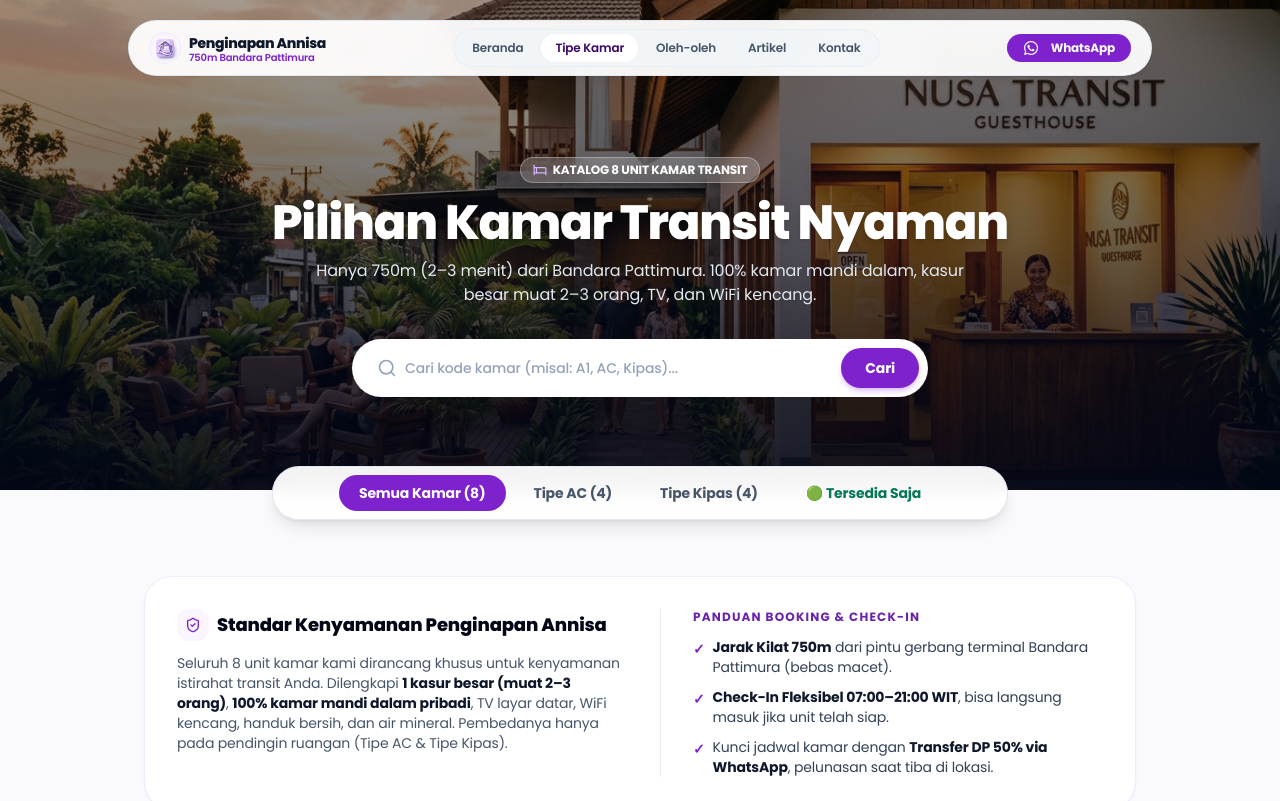
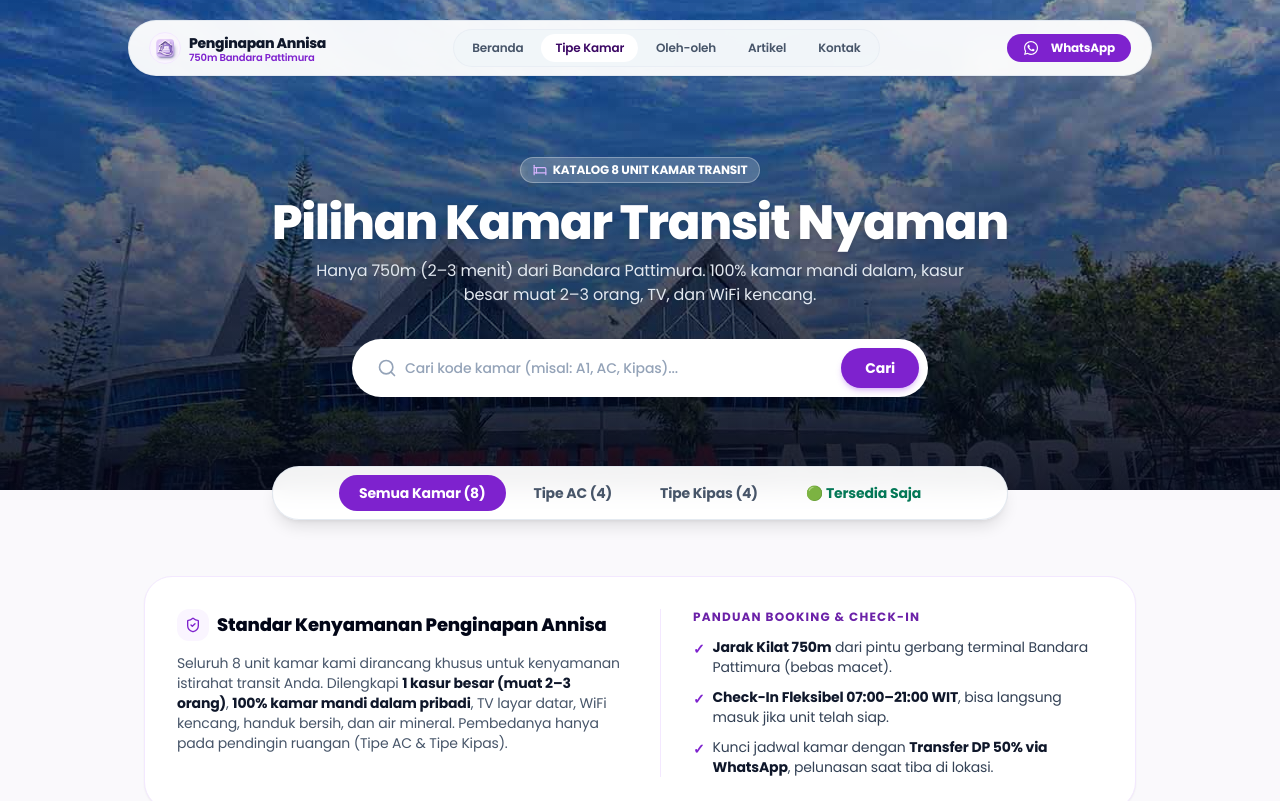
Before and after one commit to ilsetiawan1/penginapan-annisa, a Next.js app in the folder apps/web/: page /kamar in a window 1280 px wide. Shown: the top 801 px of the page. Built offline with nearby package versions, Linux system fonts and the light colour scheme.

Commit message:
feat: set bg-bandara-pattimura-ambon.jpg as hero background for /kamar

```diff
--- a/apps/web/src/app/kamar/page.tsx
+++ b/apps/web/src/app/kamar/page.tsx
@@ -200,8 +200,8 @@ export default function KamarPage() {
           ==================================================== */}
       <section className="relative w-full h-[380px] sm:h-[460px] lg:h-[490px] flex items-center justify-center overflow-hidden">
         <Image
-          src="/rooms/hero-kamar.jpg"
-          alt="Penginapan Annisa Ambon"
+          src="/rooms/bg-bandara-pattimura-ambon.jpg"
+          alt="Bandara Internasional Pattimura Ambon"
           fill
           className="object-cover"
           priority
```
Also changed, not shown: apps/web/public/rooms/bg-bandara-pattimura-ambon.jpg (added).
